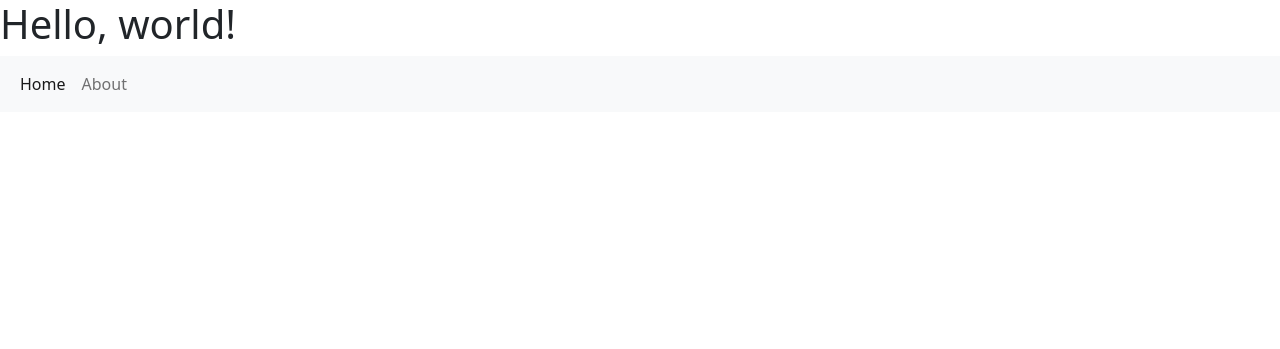
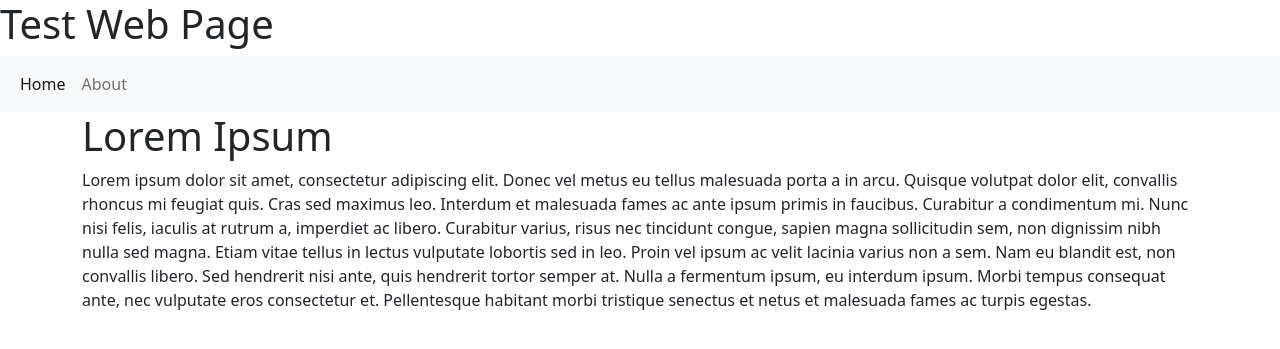
Before and after one commit to mirtcela/OTUS-PyDevBasic, a Flask app: page /about/ in a window 1280 px wide. Shown: the top 349 px of the page. Run offline with Flask 2, Linux system fonts and the light colour scheme; some libraries are stand-ins or nearby versions.

Commit message:
- добавление шаблона для 4 дз

```diff
--- a/homework_04/templates/about.html
+++ b/homework_04/templates/about.html
@@ -1,22 +1,14 @@
-{% extends 'index.html' %}
+{% extends 'base.html' %}
 
-{% block header %}
-  <h1>{% block title %}About{% endblock %}</h1>
+{% block title %}
+  About
 {% endblock %}
 
-{% block content %}
-
+{% block body %}
+  <div>
+    <h1>Lorem Ipsum</h1>
+  </div>
+  <div>
+    Lorem ipsum dolor sit amet, consectetur adipiscing elit. Donec vel metus eu tellus malesuada porta a in arcu. Quisque volutpat dolor elit, convallis rhoncus mi feugiat quis. Cras sed maximus leo. Interdum et malesuada fames ac ante ipsum primis in faucibus. Curabitur a condimentum mi. Nunc nisi felis, iaculis at rutrum a, imperdiet ac libero. Curabitur varius, risus nec tincidunt congue, sapien magna sollicitudin sem, non dignissim nibh nulla sed magna. Etiam vitae tellus in lectus vulputate lobortis sed in leo. Proin vel ipsum ac velit lacinia varius non a sem. Nam eu blandit est, non convallis libero. Sed hendrerit nisi ante, quis hendrerit tortor semper at. Nulla a fermentum ipsum, eu interdum ipsum. Morbi tempus consequat ante, nec vulputate eros consectetur et. Pellentesque habitant morbi tristique senectus et netus et malesuada fames ac turpis egestas.
+  </div>
 {% endblock %}
-
-<html lang="en">
-  <head>
-    <meta charset="utf-8">
-    <meta name="viewport" content="width=device-width, initial-scale=1">
-    <link href="https://cdn.jsdelivr.net/npm/bootstrap@5.0.1/dist/css/bootstrap.min.css" rel="stylesheet" integrity="sha384-+0n0xVW2eSR5OomGNYDnhzAbDsOXxcvSN1TPprVMTNDbiYZCxYbOOl7+AMvyTG2x" crossorigin="anonymous">
-    <title>Hello, world!</title>
-  </head>
-  <body>
-    <h1>:)</h1>
-    <script src="https://cdn.jsdelivr.net/npm/bootstrap@5.0.1/dist/js/bootstrap.bundle.min.js" integrity="sha384-gtEjrD/SeCtmISkJkNUaaKMoLD0//ElJ19smozuHV6z3Iehds+3Ulb9Bn9Plx0x4" crossorigin="anonymous"></script>
-  </body>
-</html>
--- /dev/null
+++ b/homework_04/templates/base.html
@@ -0,0 +1,43 @@
+<!doctype html>
+<html lang="en">
+  <head>
+    <meta charset="utf-8">
+    <meta name="viewport" content="width=device-width, initial-scale=1">
+    <link href="https://cdn.jsdelivr.net/npm/bootstrap@5.0.1/dist/css/bootstrap.min.css" rel="stylesheet" integrity="sha384-+0n0xVW2eSR5OomGNYDnhzAbDsOXxcvSN1TPprVMTNDbiYZCxYbOOl7+AMvyTG2x" crossorigin="anonymous">
+    <title> <title>
+      {% block title %}
+       First Page
+      {% endblock %}
+    </title></title>
+  </head>
+  <body>
+    <h1>Test Web Page</h1>
+    <script src="https://cdn.jsdelivr.net/npm/bootstrap@5.0.1/dist/js/bootstrap.bundle.min.js" integrity="sha384-gtEjrD/SeCtmISkJkNUaaKMoLD0//ElJ19smozuHV6z3Iehds+3Ulb9Bn9Plx0x4" crossorigin="anonymous"></script>
+
+  <nav class="navbar navbar-expand-lg navbar-light bg-light">
+  <div class="container-fluid">
+
+    <div class="collapse navbar-collapse" id="navbarNav">
+      <ul class="navbar-nav">
+        <li class="nav-item">
+          <a class="nav-link active" aria-current="page" href="{{ url_for('index') }}">Home</a>
+        </li>
+        <li class="nav-item">
+          <a class="nav-link" href="{{ url_for('about') }}">About</a>
+        </li>
+      </ul>
+    </div>
+  </div>
+</nav>
+
+<div class="container">
+      {% block body %}
+      {% endblock %}
+    </div>
+    <!-- Optional JavaScript; choose one of the two! -->
+
+{#    <script src="https://cdn.jsdelivr.net/npm/bootstrap@5.0.1/dist/js/bootstrap.bundle.min.js" integrity="sha384-gtEjrD/SeCtmISkJkNUaaKMoLD0//ElJ19smozuHV6z3Iehds+3Ulb9Bn9Plx0x4" crossorigin="anonymous"></script>#}
+    <script src="{{ url_for('static', filename='js/bootstrap.bundle.min.js') }}"></script>
+
+  </body>
+</html>
--- a/homework_04/templates/index.html
+++ b/homework_04/templates/index.html
@@ -1,30 +1,14 @@
-<!doctype html>
-<html lang="en">
-  <head>
-    <meta charset="utf-8">
-    <meta name="viewport" content="width=device-width, initial-scale=1">
-    <link href="https://cdn.jsdelivr.net/npm/bootstrap@5.0.1/dist/css/bootstrap.min.css" rel="stylesheet" integrity="sha384-+0n0xVW2eSR5OomGNYDnhzAbDsOXxcvSN1TPprVMTNDbiYZCxYbOOl7+AMvyTG2x" crossorigin="anonymous">
-    <title>Hello, world!</title>
-  </head>
-  <body>
-    <h1>Hello, world!</h1>
-    <script src="https://cdn.jsdelivr.net/npm/bootstrap@5.0.1/dist/js/bootstrap.bundle.min.js" integrity="sha384-gtEjrD/SeCtmISkJkNUaaKMoLD0//ElJ19smozuHV6z3Iehds+3Ulb9Bn9Plx0x4" crossorigin="anonymous"></script>
+{% extends 'base.html' %}
 
-  <nav class="navbar navbar-expand-lg navbar-light bg-light">
-  <div class="container-fluid">
+{% block title %}
+  Index
+{% endblock %}
 
-    <div class="collapse navbar-collapse" id="navbarNav">
-      <ul class="navbar-nav">
-        <li class="nav-item">
-          <a class="nav-link active" aria-current="page" href="{{ url_for('index') }}">Home</a>
-        </li>
-        <li class="nav-item">
-          <a class="nav-link" href="{{ url_for('about') }}">About</a>
-        </li>
-      </ul>
-    </div>
+{% block body %}
+  <div>
+    <h1>Hello world!</h1>
   </div>
-</nav>
-
-  </body>
-</html>
+  <div>
+    :)
+  </div>
+{% endblock %}
```
Also changed, not shown: README.MD, 1 other file.
